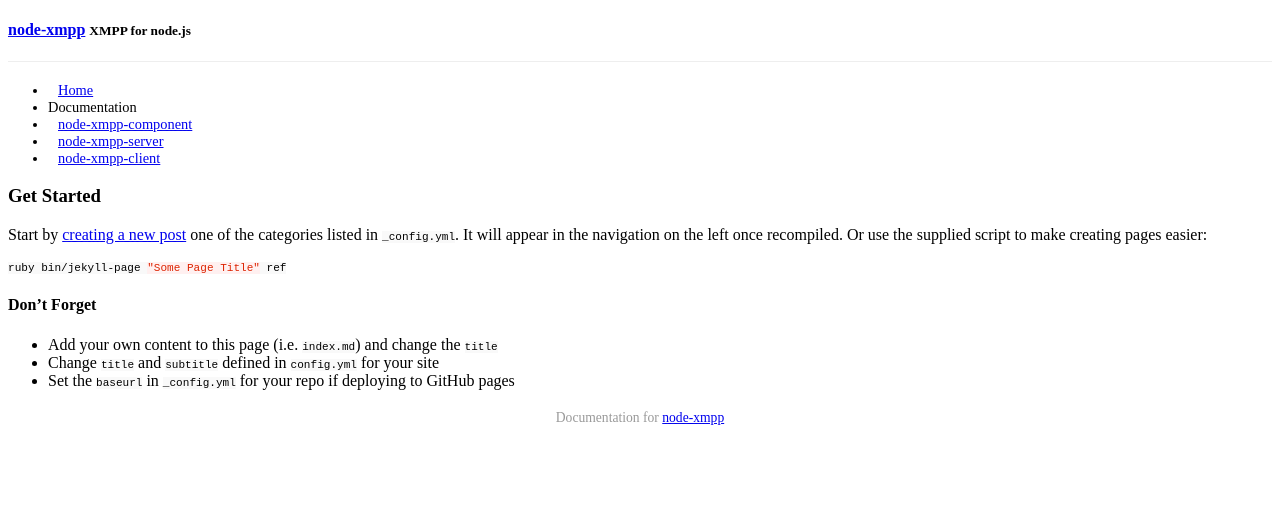
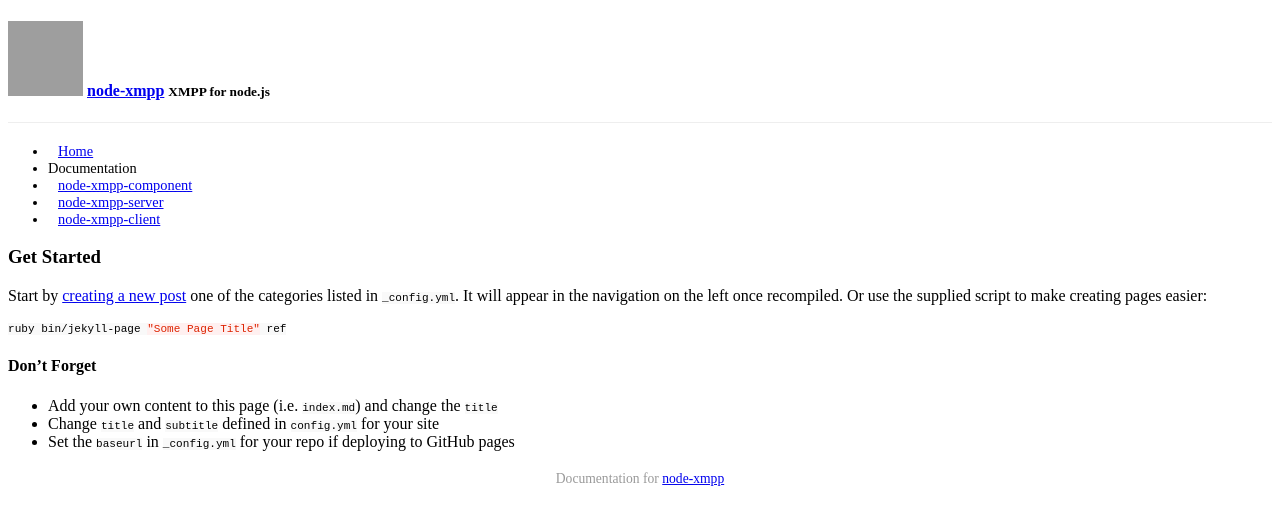
Before and after one commit to node-xmpp/node-xmpp.github.io, a Jekyll site: the page built from index.md, in a window 1280 px wide. Shown: the top 525 px of the page. Built offline with Jekyll 4.4.1, drawn with Linux system fonts in a browser that asks for light colours; Markdown is read by kramdown in place of the engine named in the settings; a style sheet for code colours, icons or effects is not loaded.

Commit message:
Add title logo

```diff
--- a/_includes/header.html
+++ b/_includes/header.html
@@ -1,3 +1,5 @@
-<h4><a class=brand href="{{ site.baseurl }}/">{{ site.title }}</a>
+<h4 class="title">
+    <img src="http://node-xmpp.github.io/logo/stencil.svg" />
+    <a class=brand href="{{ site.baseurl }}/">{{ site.title }}</a>
     {% if site.subtitle %}<small>{{ site.subtitle }}</small>{% endif %}
 </h4>
--- a/css/main.css
+++ b/css/main.css
@@ -56,3 +56,8 @@
     padding-left: 0;
     padding-right: 0;
 }
+
+h4.title img {
+    height: 75px;
+    width: 75px;
+}
```
